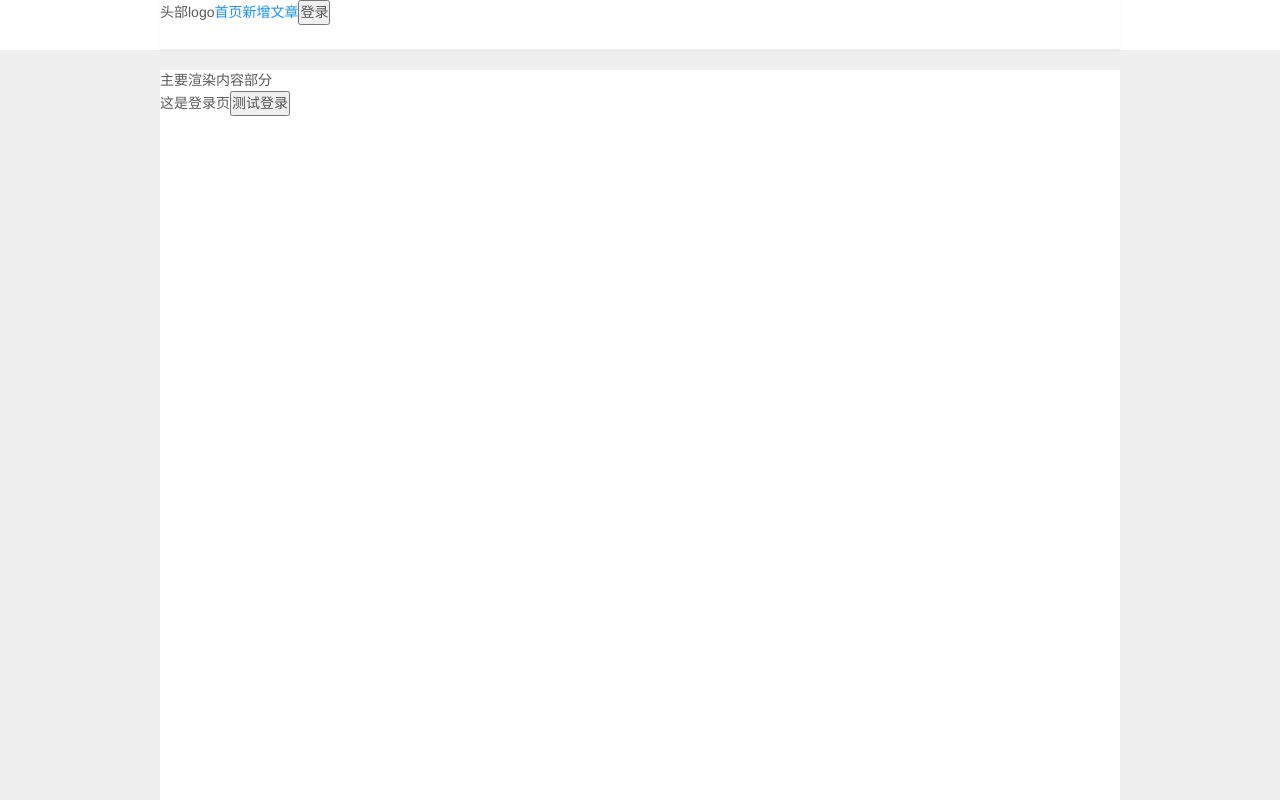
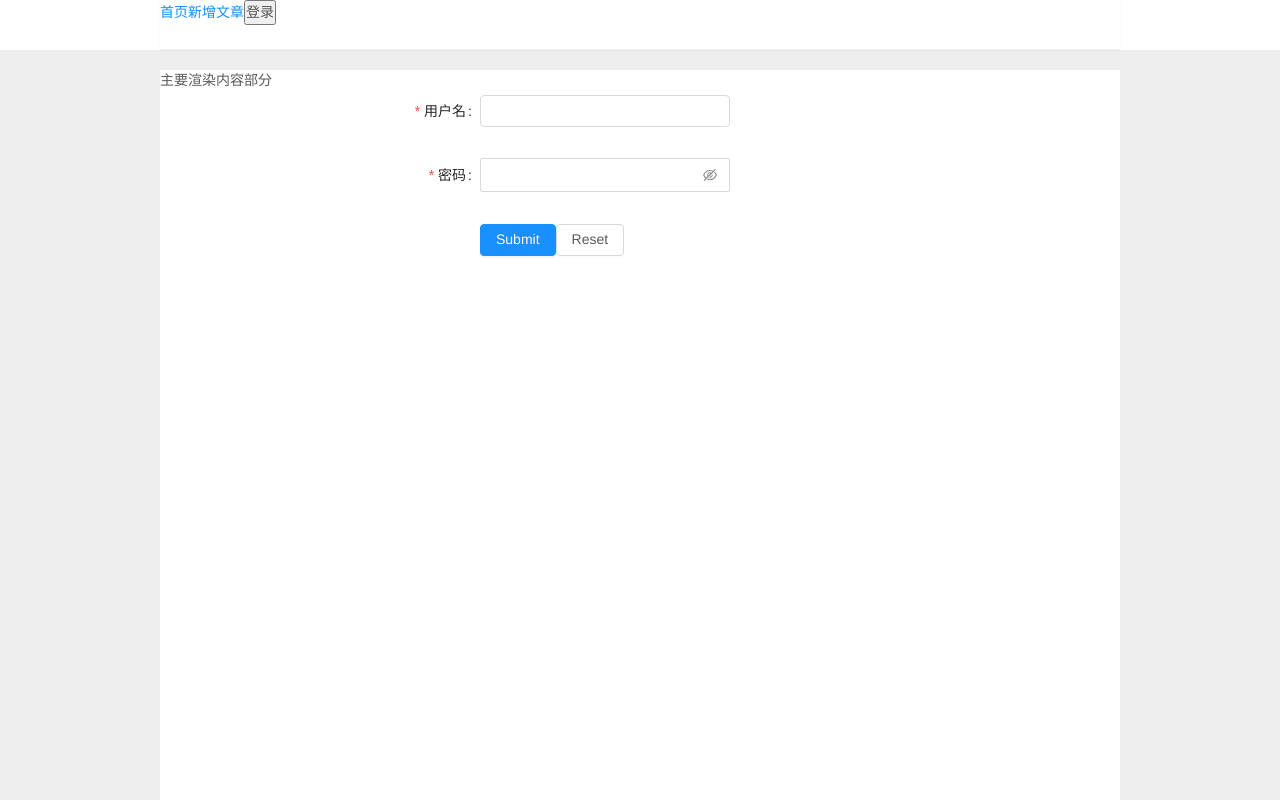
Before and after one commit to pycainiao/react-demo, a React (Create React App) app: page /#/login in a window 1280 px wide. Built offline with nearby package versions, Linux system fonts and the light colour scheme.

Commit message:
整合路由 初始化登录页 升级UI组件

```diff
--- a/package.json
+++ b/package.json
@@ -6,7 +6,7 @@
     "@testing-library/jest-dom": "^4.2.4",
     "@testing-library/react": "^9.5.0",
     "@testing-library/user-event": "^7.2.1",
-    "antd": "^4.0.4",
+    "antd": "^4.1.3",
     "axios": "^0.19.2",
     "babel-plugin-import": "^1.13.0",
     "braft-editor": "^2.3.9",
--- a/src/App.js
+++ b/src/App.js
@@ -2,14 +2,14 @@ import React from 'react';
 import './App.css';
 import Layout from './view/layout/Layout';
 import {HashRouter,Switch,Route} from 'react-router-dom';
-
+import NotFound from './view/noFound/NotFound';
 function App() {
     return (
         <HashRouter>
             <Switch>
+                <Route exact path={'/404'}> <NotFound/></Route>
                 <Route path={'/'}> <Layout/></Route>
             </Switch>
-
         </HashRouter>
     );
 }
--- a/src/routers/routers.js
+++ b/src/routers/routers.js
@@ -1,7 +1,6 @@
 
 import AddArticle from "../view/article/addArticle"; // 新增文章
 import Login from "../view/login/Login";
-import NotFound from '../view/noFound/NotFound';
 /*
 * 子路由渲染
 * */
@@ -12,18 +11,12 @@ export const routerChildrenConfig = [
         auth:false,
         isExact: true,
         name: 'Login' ,
-    }, {
+    },
+    {
         path:'/addArticle',
         component:AddArticle,
         auth:true,
         isExact: true,
         name: 'AddArticle' ,
     },
-    {
-        path:'/404',
-        component:NotFound,
-        auth:false,
-        isExact: true,
-        name: 'NotFound' ,
-    },
 ]
--- a/src/utils/request.js
+++ b/src/utils/request.js
@@ -1,6 +1,5 @@
 import axios from 'axios';
 import NProgress from 'nprogress'
-// import { Message } from 'element-ui';
 /**
  * 说明
  * 成功：返回response.data
@@ -19,7 +18,6 @@ const service = axios.create({
 
 service.interceptors.request.use(config => {
     NProgress.start();
-    // config.data.FVersion = '1.0.0';
     let token = window.sessionStorage.getItem('token');
     if (token) {
         config.headers.Authorization = 'Bearer '+token;
@@ -34,17 +32,6 @@ service.interceptors.response.use(res => {
     NProgress.done();
 
     if (res.status === 200) {
-        if (res.data.Result === 104) {
-            try {
-                // Message({
-                //     showClose: true,
-                //     message: '用户信息过期,五秒后跳转到登录页面',
-                //     type: 'warning'
-                // });
-            } catch (e) {
-
-            }
-        }
         return res.data;
     } else {
         return Promise.reject(res); // 不是200 统一为报错处理 但是感觉是多余的
--- a/src/view/layout/Layout.js
+++ b/src/view/layout/Layout.js
@@ -25,7 +25,7 @@ const Layout = (props) => {
     }
     return (
         <div className={style['layout-main']}>
-            <div className={style['layout-logo']}>头部logo
+            <div className={style['layout-logo']}>
                 {/*<button onClick={signOut}>退出登录</button>*/}
                 <Link  to='/'>首页</Link>
                 <Link  to='/addArticle'>新增文章</Link>
--- a/src/view/login/Login.js
+++ b/src/view/login/Login.js
@@ -1,17 +1,25 @@
 import React, {Component} from 'react';
 import LoginStyle from './login.module.scss'
-import {
-    Form,
-    Input,
-    Button
-} from 'antd';
-import CodeLogin from "./codeLogin";
-import { LoginHandle } from '../../api/common';
-import {connect} from 'react-redux';
+import { Form, Input, Button } from 'antd';
 import { getUserInfo } from "../../api/common";
 
+const layout = {
+    labelCol: {
+        span: 8,
+    },
+    wrapperCol: {
+        span: 16,
+    },
+};
+const tailLayout = {
+    wrapperCol: {
+        offset: 8,
+        span: 16,
+    },
+};
+
 class Login extends Component {
-
+    formRef = React.createRef();
     constructor(props) {
         super(props);
         console.log('login这里呢constructor')
@@ -26,28 +34,7 @@ class Login extends Component {
 
     onFinish = values => {
         console.log(values,'开始登录');
-        // window.sessionStorage.setItem('token', 'FTokenID');
-        // this.props.addTokenHandle('FTokenID');
-        // this.props.history.push('/');
-        // this.props.history.push('/');
-        // let postData = {
-        //     FAction: "LoginDefault",
-        //     FPhone: '18823780435',
-        //     FType: 2,
-        //     FPassword: 'e10adc3949ba59abbe56e057f20f883e'
-        // };
-        // LoginHandle(postData).then(res => {
-        //     console.log('登录结果', res)
-        //     if (res.Result === 200) {
-        //         let FTokenID = res.FObject[0].FTokenID
-        //         window.sessionStorage.setItem('token', FTokenID);
-        //         this.props.addTokenHandle(FTokenID);
-        //         this.props.history.push('/');
-        //     }
-        // }).catch(e => {
-        //     console.log(e, '错误')
-        // })
-        // this.login();
+
     };
     checkLogin = () => {
         this.setState({
@@ -69,43 +56,43 @@ class Login extends Component {
     }
     render() {
         console.log('多次吗')
-        // const validateMessages = {
-        //     required: '请输入手机号',
-        // };
+
         return (
-            // <div className={LoginStyle['login-main']} >
-            //     <div className={LoginStyle['login-main-form']}>
-            //         <header className={LoginStyle['form-title']}>XXXXXXX</header>
-            //         <main className={LoginStyle['form-main']}>
-            //             { this.state.loginType === 1 &&
-            //                 <Form   labelCol={{ span: 5 }}
-            //                         onFinish={this.onFinish}
-            //                         validateMessages={validateMessages}
-            //                 >
-            //                     <Form.Item label="手机号"   name={['user', 'name']} rules={[{ required: true }]}>
-            //                         <Input />
-            //                     </Form.Item>
-            //                     <Form.Item label="密码"   name={['user', 'email']}>
-            //                         <Input />
-            //                     </Form.Item>
-            //                     <Form.Item>
-            //                         <Button type="primary" htmlType="submit">
-            //                             Submit
-            //                         </Button>
-            //                     </Form.Item>
-            //                     <span className={LoginStyle['code-span']} onClick={this.checkLogin}>验证码登录</span>
-            //                 </Form>
-            //             }
-            //             {
-            //                 this.state.loginType === 2 &&
-            //                 <CodeLogin loginTypeChange={this.loginTypeChangeOK} login={this.login}/>
-            //             }
-            //
-            //         </main>
-            //     </div>
-            // </div>
-            <div >这是登录页
-                <button onClick={this.login}>测试登录</button>
+            <div className={LoginStyle['login-main']}>
+                <Form {...layout} ref={this.formRef} name="control-ref" onFinish={this.onFinish}>
+                    <Form.Item
+                        name="userName"
+                        label="用户名"
+                        rules={[
+                            {
+                                required: true,
+                                message: '请输入用户名'
+                            },
+                        ]}
+                    >
+                        <Input />
+                    </Form.Item>
+                    <Form.Item
+                        name="passWord"
+                        label="密码"
+                        rules={[
+                            {
+                                required: true,
+                                message: '请输入密码'
+                            },
+                        ]}
+                    >
+                        <Input.Password  />
+                    </Form.Item>
+                    <Form.Item {...tailLayout}>
+                        <Button type="primary" htmlType="submit">
+                            Submit
+                        </Button>
+                        <Button htmlType="button" >
+                            Reset
+                        </Button>
+                    </Form.Item>
+                </Form>
             </div>
         );
     }
--- a/src/view/login/login.module.scss
+++ b/src/view/login/login.module.scss
@@ -2,29 +2,9 @@
     position: relative;
     width: 100%;
     height: 100%;
-    .form-title {
-      font-size: 20px;
-      color: #fff;
-      letter-spacing: 10px;
-      text-align: center;
-      height: 40px;
-      line-height: 40px;
-    }
-    .login-main-form {
-        position: absolute;
-        top:20vh;
-        left: 50%;
-        transform: translateX(-50%);
-        //transform: translate(-50%,-50%);
-        background: #55648d;
-        border-radius: 6px;
-      overflow: hidden;
-    }
-    .form-main {
-      border-top: 2px solid #cccccc;
-      .code-span {
-         cursor: pointer;
-          color: rebeccapurple;
+    :global {
+      .ant-form-item-control-input {
+        width: 250px;
       }
     }
 }
```
Also changed, not shown: src/component/Ceshi.js (deleted, +0 -10 lines), src/component/FrontendAuth.js (+1 -7 lines), 1 other file (tests, documents, lock files or other folders).
